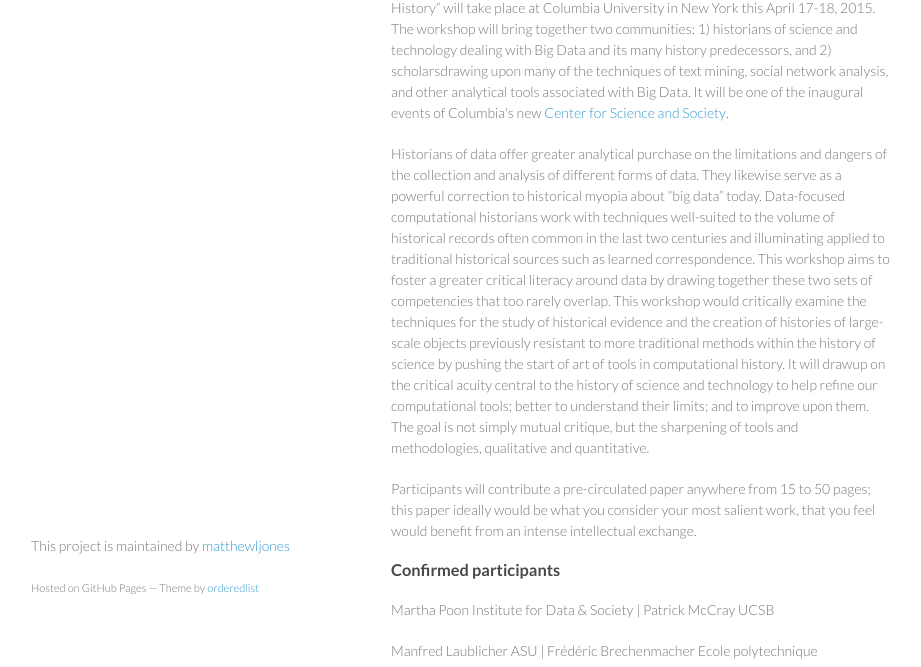
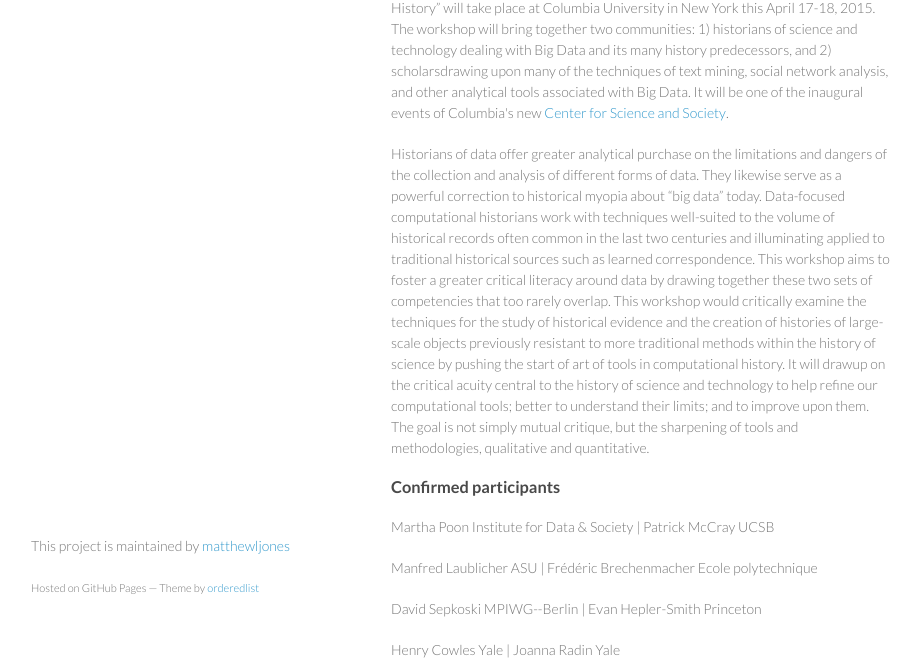
Before and after one commit to matthewljones/datahist, a plain HTML site: page index.html in a window 1280 px wide. Shown: the part 133-800 px from the top of the page, without its empty margins (179-1100 px from the left). Drawn offline with Linux system fonts and the light colour scheme.

Commit message:
Update index.html

```diff
--- a/index.html
+++ b/index.html
@@ -26,8 +26,6 @@
 <p>With the support of the Sloan Foundation, the workshop  “History of Data / Data in History” will take place at Columbia University in New York this April 17-18, 2015. The workshop will bring together two communities: 1) historians of science and technology dealing with Big Data and its many history predecessors, and 2) scholarsdrawing upon many of the techniques of text mining, social network analysis, and other analytical tools associated with Big Data. It will be one of the inaugural events of Columbia's new <a href="http://scienceandsociety.columbia.edu/">Center for Science and Society</a>.</p>
 
 <p>Historians of data offer greater analytical purchase on the limitations and dangers of the collection and analysis of different forms of data. They likewise serve as a powerful correction to historical myopia about “big data” today. Data-focused computational historians work with techniques well-suited to the volume of historical records often common in the last two centuries and illuminating applied to traditional historical sources such as learned correspondence. This workshop aims to foster a greater critical literacy around data by drawing together these two sets of competencies that too rarely overlap. This workshop would critically examine the techniques for the study of historical evidence and the creation of histories of large-scale objects previously resistant to more traditional methods within the history of science by pushing the start of art of tools in computational history.  It will drawup on the critical acuity central to the history of science and technology to help refine our computational tools; better to understand their limits; and to improve upon them. The goal is not simply mutual critique, but the sharpening of tools and methodologies, qualitative and quantitative.</p>
-
-<p>Participants will contribute a pre-circulated paper anywhere from 15 to 50 pages; this paper ideally would be what you consider your most salient work, that you feel would benefit from an intense intellectual exchange.</p>
 
 <h3>
 <a id="confirmed-participants" class="anchor" href="#confirmed-participants" aria-hidden="true"><span class="octicon octicon-link"></span></a>Confirmed participants</h3>
```
